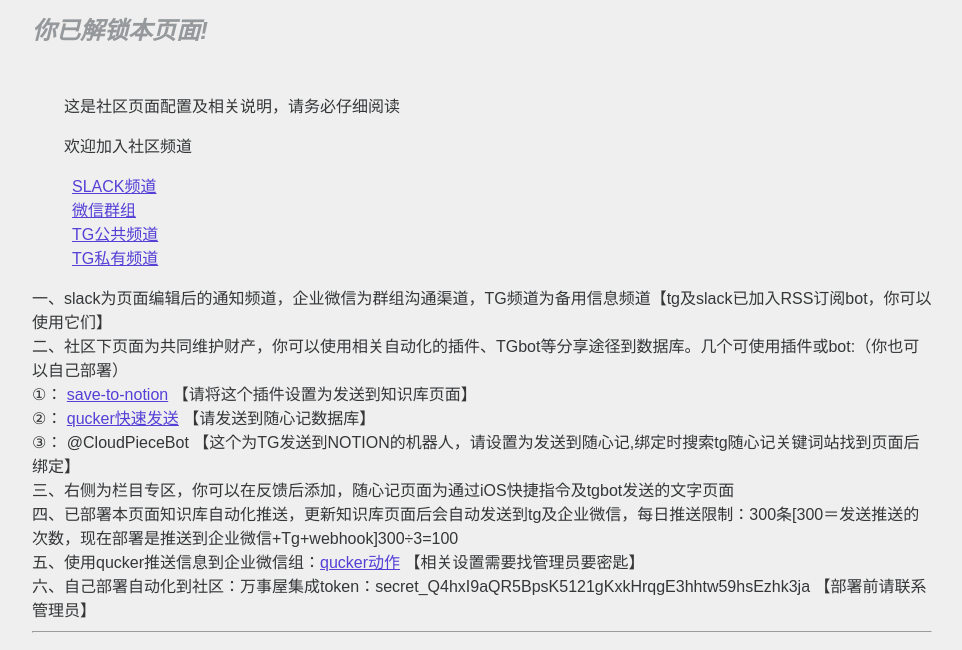
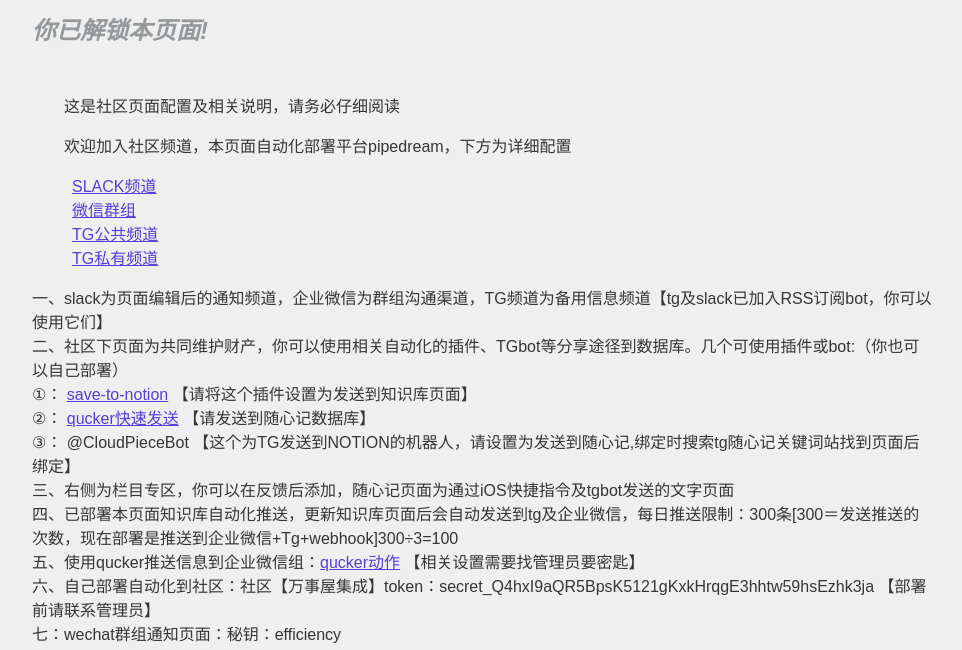
Before and after one commit to rcy1314/Efficiency-encryption, a plain HTML site: page GG/index.html in a window 1280 px wide. Shown: the part 144-794 px from the top of the page, without its empty margins (158-1120 px from the left). Drawn offline with Linux system fonts and the light colour scheme.

Commit message:
Update index.html

```diff
--- a/GG/index.html
+++ b/GG/index.html
@@ -25,7 +25,7 @@
     <h1>社区文档说明</h1>
     <h2>你已解锁本页面!</h2>
     <p>这是社区页面配置及相关说明，请务必仔细阅读</p>
-    <p>欢迎加入社区频道</p>
+    <p>欢迎加入社区频道，本页面自动化部署平台pipedream，下方为详细配置</p>
             <ul>
                 <li><a target="_blank" rel="noopener" href="https://join.slack.com/t/noise-ap18255/shared_invite/zt-13ah3s88j-Za1h9eSyYbLt5gQ2j_i3Tw">SLACK频道</a></li>
                 <li><a target="_blank" rel="noopener" href="https://cdn.jsdelivr.net/gh/rcy1314/tuchuang@main/NV/qrcode_430-(2).4r0do1ej74m0.jpg">微信群组</a></li>
@@ -45,8 +45,9 @@
         <li>三、右侧为栏目专区，你可以在反馈后添加，随心记页面为通过iOS快捷指令及tgbot发送的文字页面</li>
         <li>四、已部署本页面知识库自动化推送，更新知识库页面后会自动发送到tg及企业微信，每日推送限制：300条[300＝发送推送的次数，现在部署是推送到企业微信+Tg+webhook]300÷3=100</li>
             <li>五、使用qucker推送信息到企业微信组：<a target="_blank" rel="noopener" href="https://getquicker.net/Sharedaction?code=8381df18-8637-4127-d3b1-08d839ddec45">qucker动作</a> 【相关设置需要找管理员要密匙】</li>
-            <li>六、自己部署自动化到社区：万事屋集成token：secret_Q4hxI9aQR5BpsK5121gKxkHrqgE3hhtw59hsEzhk3ja 【部署前请联系管理员】</li>
-    </ul>
+            <li>六、自己部署自动化到社区：社区【万事屋集成】token：secret_Q4hxI9aQR5BpsK5121gKxkHrqgE3hhtw59hsEzhk3ja 【部署前请联系管理员】</li>
+            <li>七：wechat群组通知页面：秘钥：efficiency</li>
+        </ul>
     <hr />
     <p>希望各位能一起维护创造</p>
     <p>感谢各位的访问</p>
```
